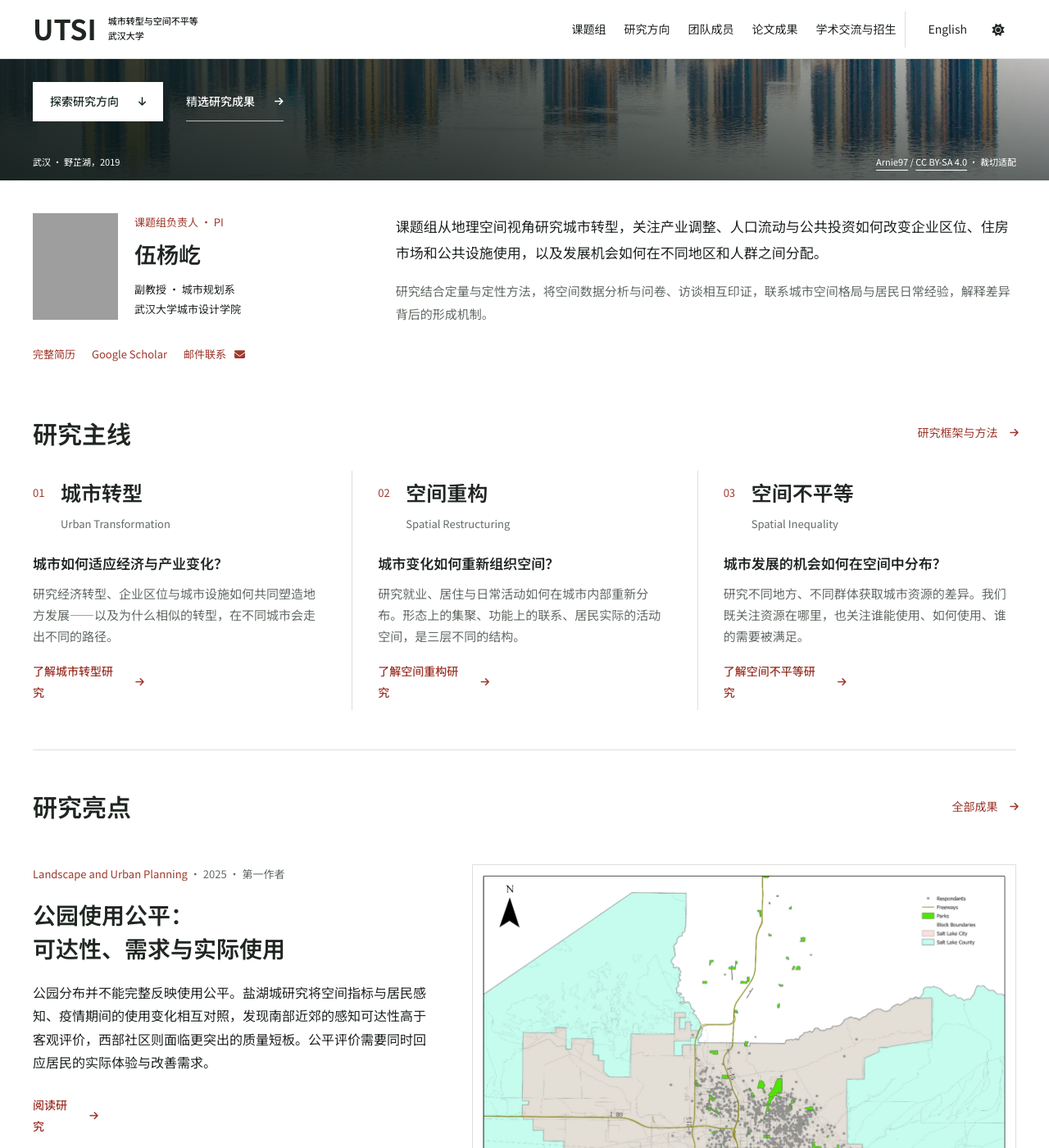
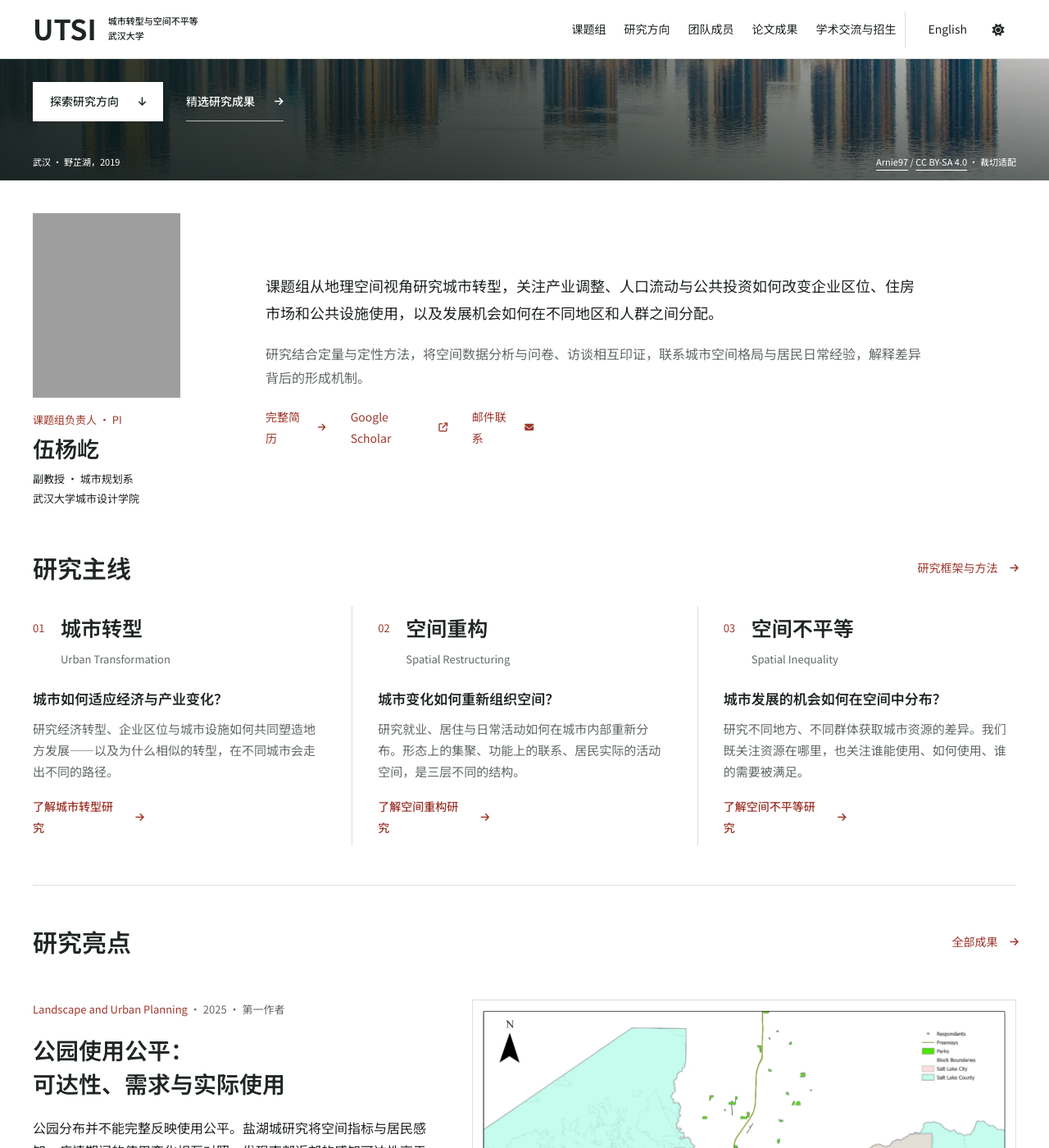
Before and after one commit to Yangyi-Wu/Yangyi-Wu.github.io, a Jekyll site: the page built from _pages/zh-about.md, in a window 1280 px wide and 1400 px high, scrolled down 381 px. Shown: the whole window at 82% size. Built offline with Jekyll 4.4.1, drawn with Linux system fonts in a browser that asks for light colours; grey boxes are pictures that could not be loaded.

Commit message:
Improve homepage PI portrait and contact layout

```diff
--- a/_includes/home-content.html
+++ b/_includes/home-content.html
@@ -30,23 +30,23 @@
   <section class="home-section home-profile" aria-labelledby="home-pi-name">
     <div class="home-pi-profile" id="home-pi">
       <div class="home-pi-person">
-      <img src="{{ '/images/yangyi-wu-portrait.png' | relative_url }}?v=20260928-2" width="180" height="225" alt="{{ g.pi_name }}" loading="lazy" decoding="async">
-      <div class="home-pi-identity">
-        <p class="group-eyebrow">{% if page.lang == 'zh' %}课题组负责人 · PI{% else %}Principal investigator{% endif %}</p>
-        <h2 id="home-pi-name">{{ g.pi_name }}</h2>
-      </div>
-      <p class="home-pi-role">{{ g.pi_role }}<br>{{ g.affiliation }}</p>
-      <nav class="home-pi-links section-links" aria-label="{% if page.lang == 'zh' %}PI 个人资料与联系{% else %}PI profile and contact{% endif %}">
-        <a href="{{ language_prefix | append: '/cv/' | relative_url }}">{{ g.cv }}</a>
-        <a href="{{ site.author.googlescholar }}">Google Scholar</a>
-        <a href="mailto:yangyi.wu@whu.edu.cn">{% if page.lang == 'zh' %}邮件联系{% else %}Email{% endif %} <i class="fa-regular fa-envelope" aria-hidden="true"></i></a>
-      </nav>
+        <img src="{{ '/images/yangyi-wu-portrait.png' | relative_url }}?v=20260928-2" width="180" height="225" alt="{{ g.pi_name }}" loading="lazy" decoding="async">
+        <div class="home-pi-identity">
+          <p class="group-eyebrow">{% if page.lang == 'zh' %}课题组负责人 · PI{% else %}Principal investigator{% endif %}</p>
+          <h2 id="home-pi-name">{{ g.pi_name }}</h2>
+          <p class="home-pi-role">{{ g.pi_role }}<br>{{ g.affiliation }}</p>
+        </div>
       </div>
       <div class="home-pi-description">
         <div class="home-pi-bio">
           <p>{{ home.pi_statement }}</p>
           <p>{{ home.pi_approach }}</p>
         </div>
+        <nav class="home-pi-links section-links" aria-label="{% if page.lang == 'zh' %}PI 个人资料与联系{% else %}PI profile and contact{% endif %}">
+          <a href="{{ language_prefix | append: '/cv/' | relative_url }}">{{ g.cv }} <i class="fa-solid fa-arrow-right" aria-hidden="true"></i></a>
+          <a href="{{ site.author.googlescholar }}">Google Scholar <i class="fa-solid fa-arrow-up-right-from-square" aria-hidden="true"></i></a>
+          <a href="mailto:yangyi.wu@whu.edu.cn">{% if page.lang == 'zh' %}邮件联系{% else %}Email{% endif %} <i class="fa-regular fa-envelope" aria-hidden="true"></i></a>
+        </nav>
       </div>
     </div>
   </section>
--- a/_sass/layout/_research-site.scss
+++ b/_sass/layout/_research-site.scss
@@ -136,17 +136,19 @@ a:focus-visible, input:focus-visible, button:focus-visible, select:focus-visible
 .home-introduction-copy { min-width: 0; }
 .home-introduction-copy .home-introduction-lead { font-size: 18px; line-height: 1.8; margin: 0; }
 .home-introduction-copy .home-approach { font-size: 15px; line-height: 1.8; margin: 18px 0 10px; color: var(--global-text-color-light); }
-.home-pi-profile { display: grid; grid-template-columns: minmax(0,1fr) minmax(0,2fr); gap: 64px; align-items: start; min-width: 0; scroll-margin-top: 110px; }
-.home-pi-person { display: grid; grid-template-columns: 104px minmax(0,1fr); gap: 12px 20px; align-items: start; }
-.home-pi-person > img { display: block; width: 104px; height: 130px; object-fit: cover; margin: 0; grid-row: 1 / span 2; }
-.home-pi-description { min-width: 0; }
-.home-pi-profile .group-eyebrow { color: var(--global-link-color); margin: 0 0 10px; }
+.home-pi-profile { display: grid; grid-template-columns: 220px minmax(0,1fr); gap: 64px; align-items: center; min-width: 0; scroll-margin-top: 110px; }
+.home-pi-person { display: flex; flex-direction: column; gap: 16px; min-width: 0; }
+.home-pi-person > img { display: block; width: 180px; height: auto; aspect-ratio: 4 / 5; object-fit: cover; margin: 0; }
+.home-pi-description { min-width: 0; max-width: 800px; }
+.home-pi-profile .group-eyebrow { color: var(--global-link-color); margin: 0 0 6px; }
 .home-pi-profile h2 { font-size: 27px; line-height: 1.3; margin: 0; }
-.home-pi-profile .home-pi-role { grid-column: 2; font-size: 13px; line-height: 1.8; margin: 0; }
-.home-pi-profile .home-pi-bio { grid-column: 2; font-size: 15px; line-height: 1.8; margin: 0; }
-.home-pi-profile .home-pi-bio p { font-size: 17px; line-height: 1.85; margin: 0 0 18px; }
-.home-pi-profile .home-pi-bio p:last-child { font-size: 15px; color: var(--global-text-color-light); margin-bottom: 0; }
-.home-pi-person .home-pi-links { grid-column: 1 / -1; margin: 8px 0 0; gap: 4px 20px; font-size: 13px; }
+.home-pi-profile .home-pi-role { font-size: 13px; line-height: 1.8; margin: 8px 0 0; }
+.home-pi-profile .home-pi-bio { font-size: 15px; line-height: 1.8; margin: 0; }
+.home-pi-profile .home-pi-bio p { font-size: 18px; line-height: 1.85; margin: 0 0 18px; }
+.home-pi-profile .home-pi-bio p:last-child { font-size: 16px; color: var(--global-text-color-light); margin-bottom: 0; }
+.home-pi-description .home-pi-links { margin: 20px 0 0; gap: 4px 28px; font-size: 14px; }
+.home-pi-links a { justify-content: space-between; }
+.home-pi-links i { font-size: 11px; flex: 0 0 14px; text-align: center; }
 .home-pi-identity { min-width: 0; }
 .home-content > .home-section { max-width: 1280px; margin: 0 auto; padding: 48px 40px; }
 .home-content h2 { scroll-margin-top: 100px; }
@@ -397,8 +399,7 @@ html[lang="zh"] .home-highlight h3 { text-wrap: initial; }
   .home-introduction, .home-pi-profile { column-gap: 40px; }
   .home-research-areas { gap: 48px; }
   .home-research-areas section + section::before { left: -24px; }
-  .home-pi-person { grid-template-columns: 88px minmax(0,1fr); column-gap: 16px; }
-  .home-pi-person > img { width: 88px; height: 110px; }
+  .home-pi-profile { grid-template-columns: 200px minmax(0,1fr); }
   .home-pi-profile h2 { font-size: 24px; }
 }
 @media (min-width: 768px) and (max-width: 960px) {
@@ -437,12 +438,19 @@ html[lang="zh"] .home-highlight h3 { text-wrap: initial; }
   .home-section-label h2 { font-size: 26px; margin: 0; }
   .home-introduction-copy { display: block; }
   .home-introduction-copy .home-introduction-lead { font-size: 17px; margin-bottom: 22px; }
-  .home-pi-profile { grid-template-columns: 1fr; gap: 28px; }
+  .home-pi-profile { grid-template-columns: 156px minmax(0,1fr); gap: 24px; align-items: start; }
+  .home-pi-person { grid-column: 1; grid-row: 1; gap: 14px; }
+  .home-pi-person > img { width: 156px; }
+  .home-pi-description { display: contents; }
+  .home-pi-profile .home-pi-bio { grid-column: 1 / -1; grid-row: 2; }
+  .home-pi-description .home-pi-links { grid-column: 2; grid-row: 1; display: flex; flex-direction: column; align-items: flex-start; gap: 4px; margin: 0; padding-top: 8px; }
+  .home-pi-profile .home-pi-bio p { font-size: 17px; }
+  .home-pi-profile .home-pi-bio p:last-child { font-size: 15px; }
+  .home-pi-description .home-pi-links { font-size: 13px; }
+  .home-pi-links a { min-height: 44px; }
   .home-pi-profile h2 { font-size: 25px; }
   .home-pi-profile .home-pi-role { font-size: 13px; }
-  .home-pi-identity { align-self: center; }
   .home-pi-profile .group-eyebrow { font-size: 11px; }
-  .home-pi-profile .home-pi-role { grid-column: 2; }
   .home-profile::before, .home-selected::before, .home-research::before, .home-bottom-grid::before { left: 24px; right: 24px; }
   .home-content > .home-section { padding: 36px 24px; }
   .home-content > .home-profile { padding-bottom: 16px; }
--- a/scripts/verify-site.rb
+++ b/scripts/verify-site.rb
@@ -252,7 +252,8 @@ role_labels = {
   check(page.css(".home-introduction").empty?, "Geospatial perspective belongs in the PI profile")
   group_data = YAML.safe_load_file("_data/group.yml").fetch(language)
   pi_profile = page.at_css("#home-pi")
-  check(pi_profile.at_css(".home-pi-person .home-pi-links") && pi_profile.css(".home-pi-description nav").empty?, "PI contact links must stay with the identity")
+  check(pi_profile.at_css(".home-pi-description .home-pi-links") && pi_profile.css(".home-pi-person nav").empty?, "PI contact links must appear with the research description")
+  check(pi_profile.at_css(".home-pi-person > img + .home-pi-identity #home-pi-name"), "PI identity must follow the portrait")
   check(pi_profile && pi_profile.at_css("h2").text == group_data.fetch("pi_name"), "Missing homepage PI identity")
   check(pi_profile.at_css("img")["src"] == people.at_css(".group-person img")["src"], "Homepage must use the approved PI photograph")
   check(pi_profile.at_css(".home-pi-role").text.include?(group_data.fetch("pi_role")) && pi_profile.at_css(".home-pi-role").text.include?(group_data.fetch("affiliation")), "Missing PI role or affiliation")
```
